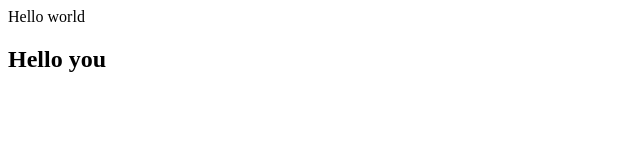
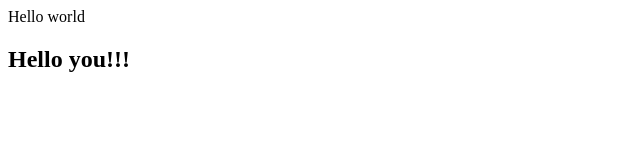
Before and after one commit to gitgoodbro/hardVardLecture, a plain HTML site: page index.html in a window 1280 px wide. Shown: the full height of the page, 0-640 px from the left. Drawn offline with Linux system fonts and the light colour scheme.

Commit message:
added exclamation marks

```diff
--- a/index.html
+++ b/index.html
@@ -5,6 +5,6 @@
     </head>
     <body>
         Hello world
-        <h2>Hello you</h2>
+        <h2>Hello you!!!</h2>
     </body>
 </html>
```
